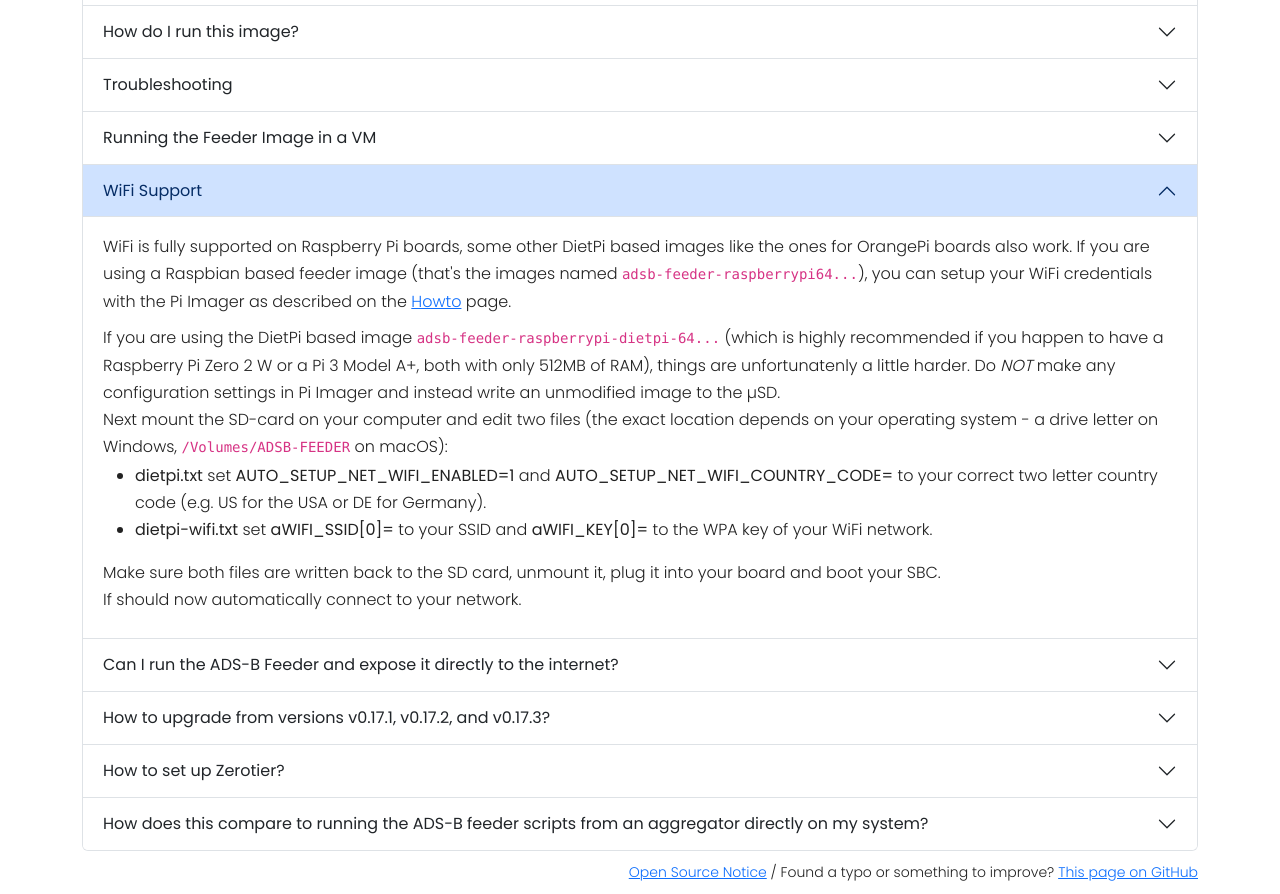
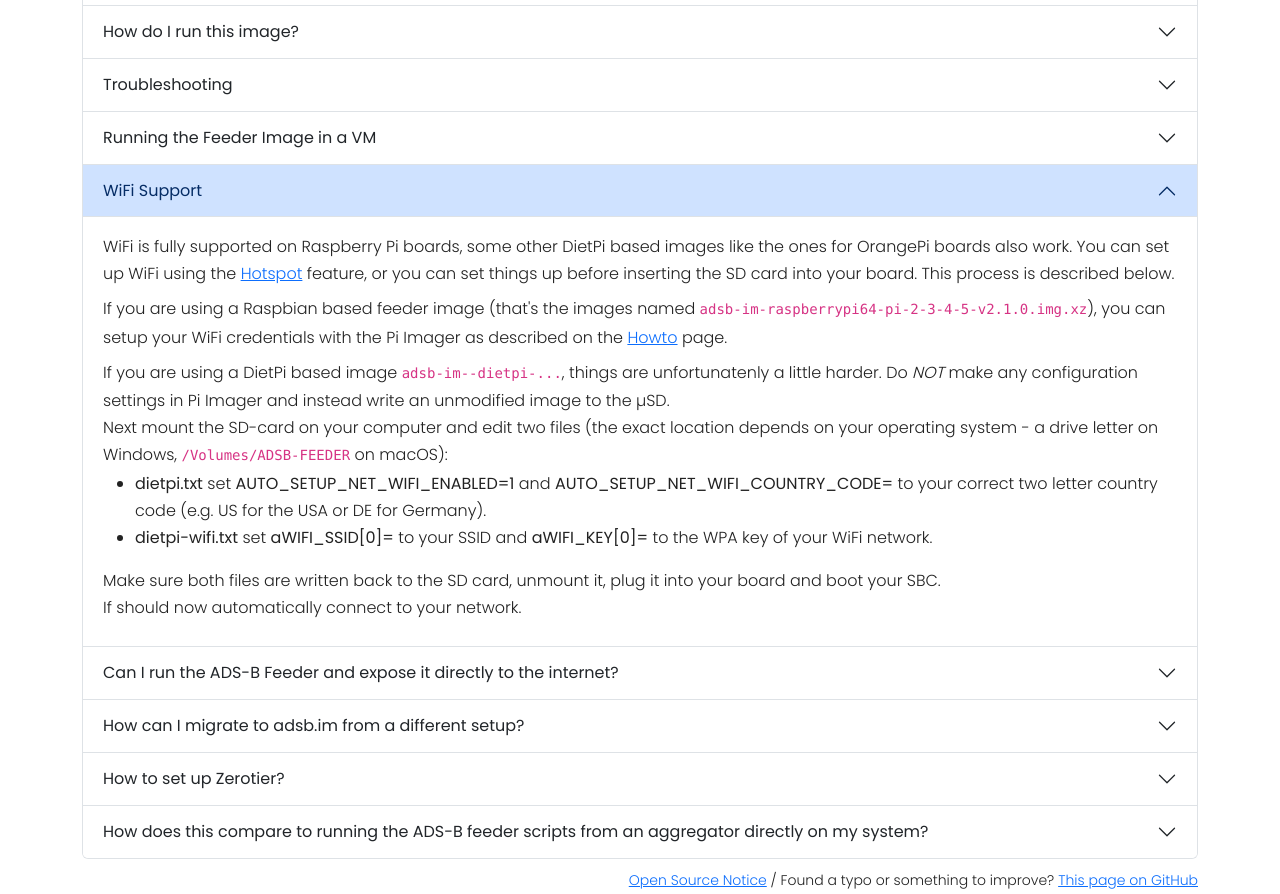
Before and after one commit to adsbim/adsb-im-web, a Flask app: template web/templates/faq.html in a window 1280 px wide, after a click on "WiFi Support". Shown: the part 492-1386 px from the top of the page. Run offline with Flask 3, Linux system fonts and the light colour scheme; the template is opened without the code that fills it, so the values that code supplies are empty; some libraries are stand-ins or nearby versions.

Commit message:
updates to the FAQ
Signed-off-by: Dirk Hohndel <dirk@hohndel.org>

```diff
--- a/web/templates/faq.html
+++ b/web/templates/faq.html
@@ -183,16 +183,18 @@ page_content %}
             <div class="accordion-body">
               <div class="mb-2">
                 WiFi is fully supported on Raspberry Pi boards, some other DietPi based images like the ones for
-                OrangePi boards also work. If you are using a Raspbian based feeder image (that's the images
-                named <code>adsb-feeder-raspberrypi64...</code>), you can setup your
+                OrangePi boards also work. You can set up WiFi using the <a href="/hotspot">Hotspot</a> feature,
+                or you can set things up before inserting the SD card into your board. This process is described below.
+              </div>
+              <div class="mb-2">
+                If you are using a Raspbian based feeder image (that's the images
+                named <code>adsb-im-raspberrypi64-pi-2-3-4-5-v2.1.0.img.xz</code>), you can setup your
                 WiFi credentials with the Pi Imager as described on the
                 <a href=" howto">Howto</a> page.
               </div>
               <div class="mb-2">
-                If you are using the DietPi based image
-                <code>adsb-feeder-raspberrypi-dietpi-64...</code>
-                (which is highly recommended if you happen to have a Raspberry
-                Pi Zero 2 W or a Pi 3 Model A+, both with only 512MB of RAM), things are
+                If you are using a DietPi based image
+                <code>adsb-im-<board>-dietpi-...</code>, things are
                 unfortunatenly a little harder. Do
                 <em>NOT</em>
                 make any configuration settings in Pi Imager and instead write
@@ -245,35 +247,40 @@ page_content %}
             </div>
           </div>
         </div>
-
         <div class="accordion-item">
           <h5 class="accordion-header">
-            <button class="accordion-button" type="button" data-bs-toggle="collapse" data-bs-target="#collapsev0-17-1"
-                    aria-expanded="false" aria-controls="collapsev0-17-1">
-              How to upgrade from versions v0.17.1, v0.17.2, and v0.17.3?
+            <button class="accordion-button" type="button" data-bs-toggle="collapse" data-bs-target="#migrate"
+                    aria-expanded="false" aria-controls="migrate">
+              How can I migrate to adsb.im from a different setup?
             </button>
           </h5>
-          <div id="collapsev0-17-1" class="accordion-collapse collapse" data-bs-parent="#FAQ">
+          <div id="migrate" class="accordion-collapse collapse" data-bs-parent="#FAQ">
             <div class="accordion-body">
-              There's a bug in v0.17.1 that stayed undetected until v0.17.4 - as
-              a result v0.17.1, v0.17.2, and v0.17.3 won't upgrade from the web
-              UI. The workaround is fairly simple (and a one-time thing):
+              You can transfer the Sharing/API/Feeder Key/ID to ADSB.im during the setup. Just note them down prior to
+              switching your current feeder off. Currently suported (with hints how to get existing keys - these
+              commands need to be run on your existing feeder):
               <ul>
-                <li>on the expert page set an ssh key for the root account.</li>
-                <li>ssh as root into the feeder using that key</li>
-                <li>
-                  run
-                  <code>mkdir -p /opt/adsb-feeder-update && /opt/adsb/feeder-update
-                    stable</code>
+                <li> FlightAware: <code>piaware-config -show feeder-id</code> </li>
+                <li> FlightRadar24: <code>cat /etc/fr24feed.ini | grep fr24key</code> </li>
+                <li> RadarBox: <code>rbfeeder --showkey --no-start</code> or alternatively
+                  <code>grep key= /etc/rbfeeder.ini</code>
                 </li>
+                <li> Plane.Watch: log into your <a href="api.plane.watch">Plane.Watch</a> account, go to "Feeders", and
+                  click on the little search icon next to the feeder name. The resulting page will list your API key.
+                </li>
+                <li> PlaneFinder: log into your <a hred="https://planefinder.net/">PlaneFinder</a> account and go to
+                  "Your Receivers". Your share code will be listed next to your existing receiver. </li>
+                <li> ADSBHub: log into your <a href="https://www.adsbhub.org/howtofeed.php">ADSBHub</a> account and go
+                  to "Settings", click on the name of the station and then copy the "Station dynamic IP update ckey".
+                </li>
+                <li> OpenSky Network: log into your <a href="https://opensky-network.org/my-opensky">OpenSky Network</a>
+                  account. The serial number for your receiver will be shown.</li>
+                <li> RadarVirtuel: your feeder key was emailed to you when you signed up.</li>
+                <li> 1090MHz UK: your sharing key was emailed to you when you signed up.</li>
               </ul>
-
-              Once that completes, you are back to normal and future updates
-              once again will work from the web UI.
             </div>
           </div>
         </div>
-
         <div class="accordion-item">
           <h5 class="accordion-header">
             <button class="accordion-button" type="button" data-bs-toggle="collapse" data-bs-target="#collapsezerotier"
```
